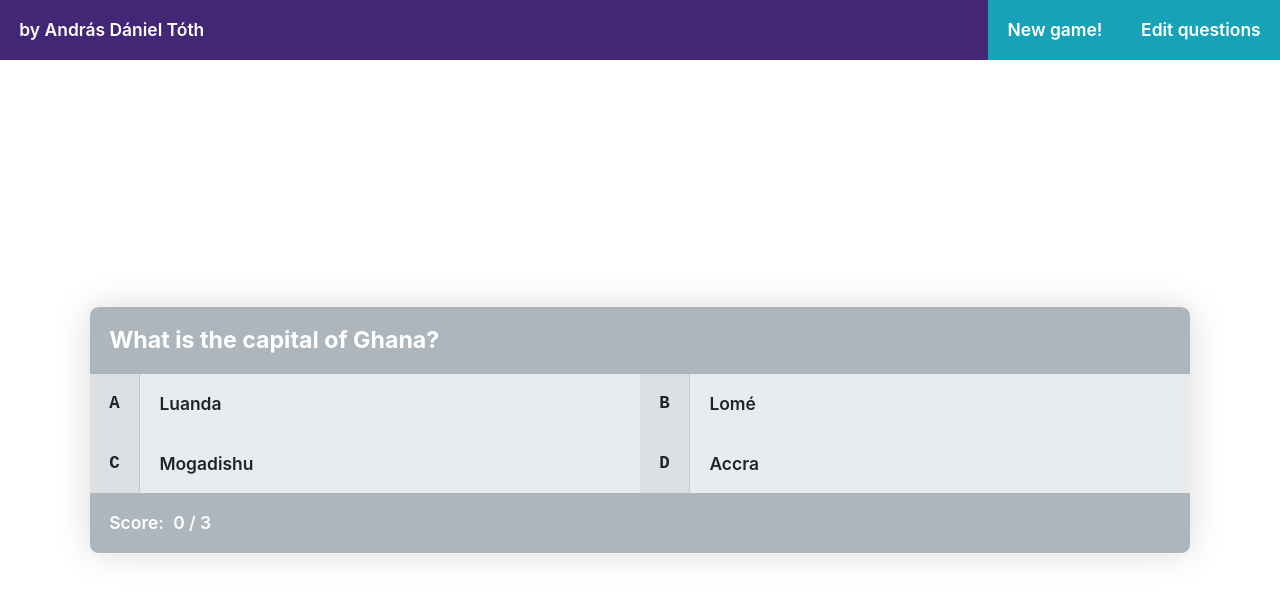
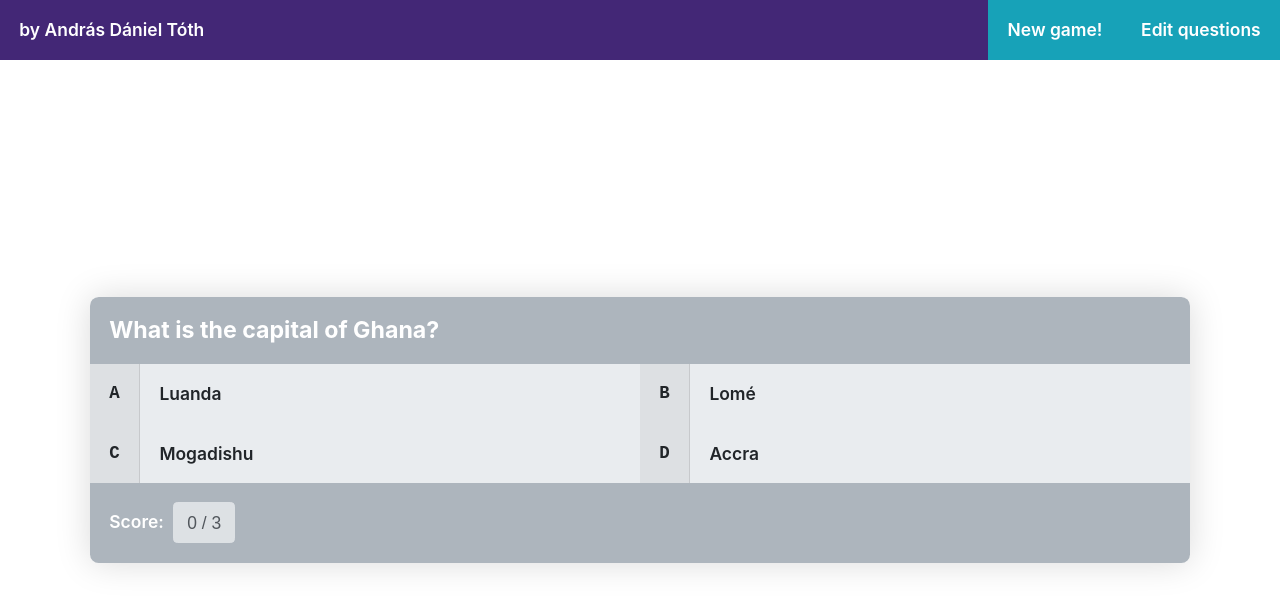
Before and after one commit to latobibor/icf-homework, a React (Create React App) app: page /game in a window 1280 px wide. Shown: the top 608 px of the page. Built offline with nearby package versions, Linux system fonts and the light colour scheme; the HTML template or start-up script is replaced by a standard one.

Commit message:
style score with button

```diff
--- /dev/null
+++ b/src/components/quiz-page/score.scss
@@ -0,0 +1,3 @@
+.score {
+  cursor: initial;
+}
--- a/src/components/quiz-page/score.tsx
+++ b/src/components/quiz-page/score.tsx
@@ -1,14 +1,15 @@
 import React from 'react';
 import { useSelector } from 'react-redux';
 import { GlobalState } from '../../redux/global-state';
+import './score.scss';
 
 export function Score() {
   const score = useSelector<GlobalState, number>(({ score }) => score);
   const numberOfQuestions = useSelector<GlobalState, number>(({ questions }) => questions.length);
 
   return (
-    <span>
+    <button className="score btn btn-light" disabled>
       {score} / {numberOfQuestions}
-    </span>
+    </button>
   );
 }
```
